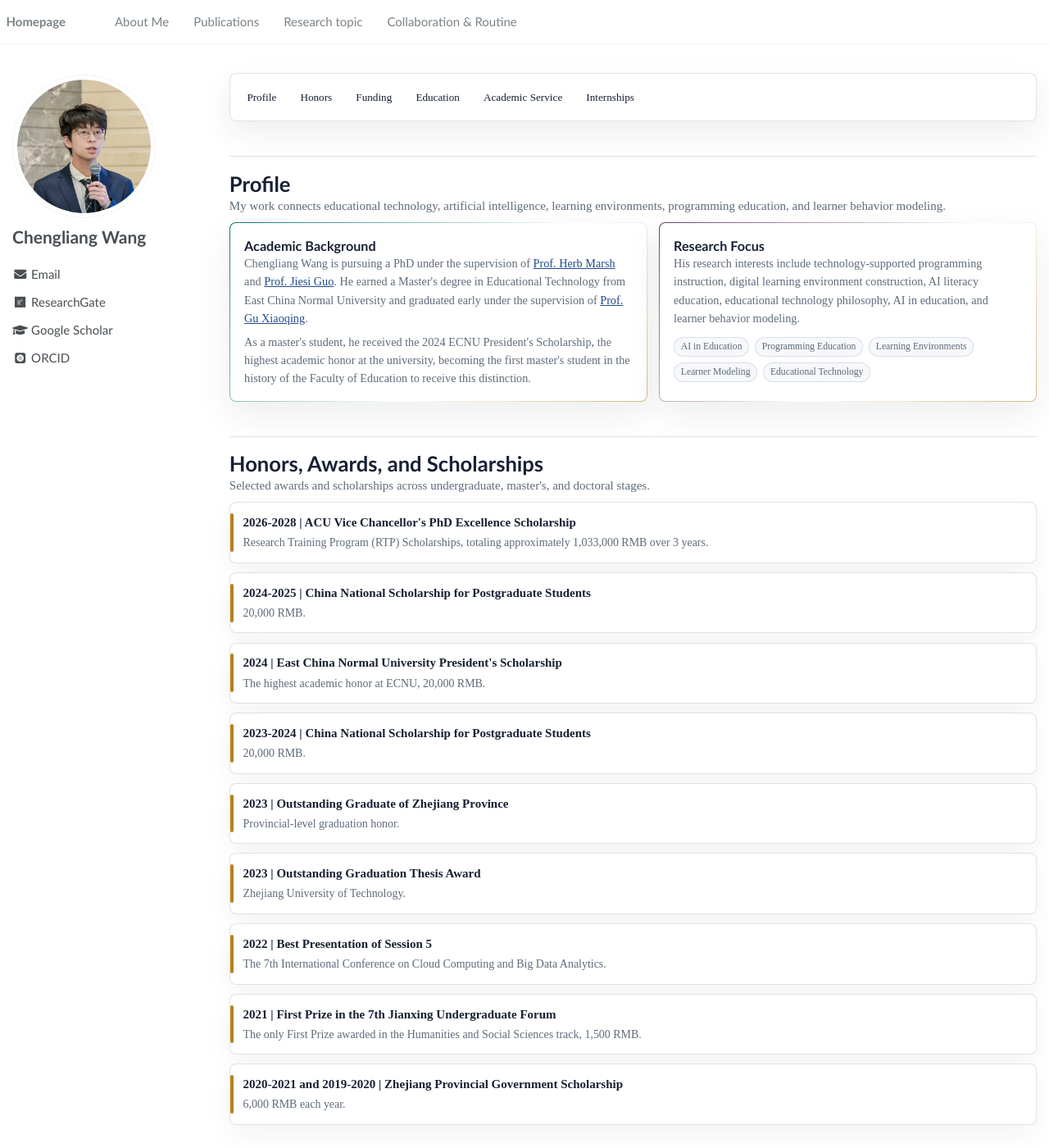
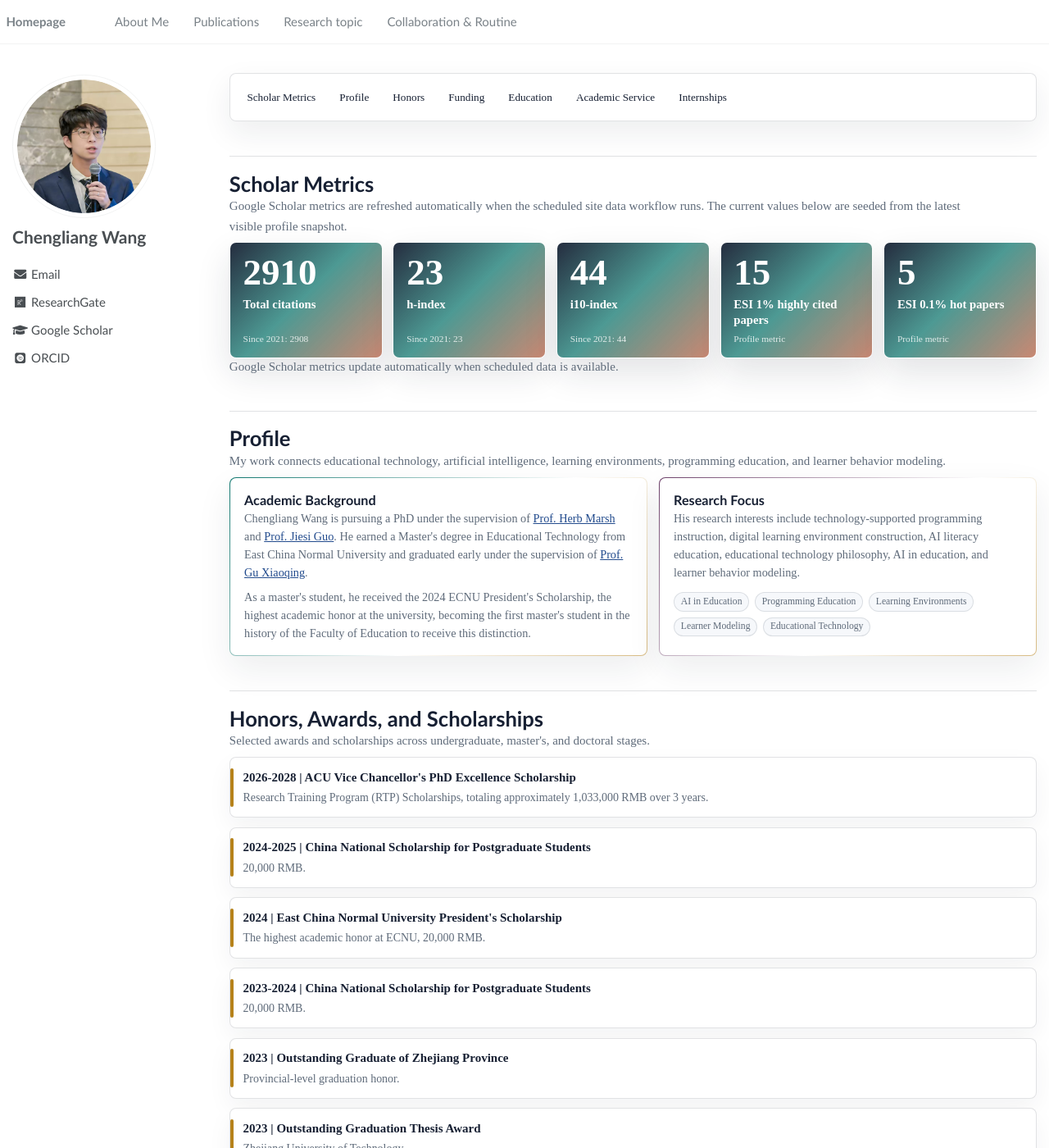
Before and after one commit to wcledutech/wcledutech.github.io, a Jekyll site: the page built from _pages/about.md, in a window 1280 px wide and 1400 px high. Shown: the whole window at 82% size. Built offline with Jekyll 4.4.1, drawn with Linux system fonts in a browser that asks for light colours; some web fonts are replaced.

Commit message:
Add scholar metrics automation

```diff
--- a/_includes/fetch_google_scholar_stats.html
+++ b/_includes/fetch_google_scholar_stats.html
@@ -5,14 +5,49 @@
         {% else %}
         var gsDataBaseUrl = 'https://raw.githubusercontent.com/{{ site.repository }}/'
         {% endif %}
+        function getMetric(data, keys) {
+            for (var i = 0; i < keys.length; i += 1) {
+                if (data[keys[i]] !== undefined && data[keys[i]] !== null) {
+                    return data[keys[i]];
+                }
+            }
+            return null;
+        }
+
+        function setTextById(id, value, prefix) {
+            if (value === null || value === undefined || value === '') {
+                return;
+            }
+            var element = document.getElementById(id);
+            if (element) {
+                element.textContent = (prefix || '') + value;
+            }
+        }
+
         $.getJSON(gsDataBaseUrl + "google-scholar-stats/gs_data.json", function (data) {
-            var totalCitation = data['citedby']
-            document.getElementById('total_cit').innerHTML = totalCitation;
-            var citationEles = document.getElementsByClassName('show_paper_citations')
-            Array.prototype.forEach.call(citationEles, element => {
-                var paperId = element.getAttribute('data')
-                var numCitations = data['publications'][paperId]['num_citations']
-                element.innerHTML = '| Citations: ' + numCitations;
+            var totalCitation = getMetric(data, ['citedby', 'citations', 'total_citations']);
+            var totalCitation5y = getMetric(data, ['citedby5y', 'citedby_5y', 'citations5y']);
+            var hIndex = getMetric(data, ['hindex', 'h_index']);
+            var hIndex5y = getMetric(data, ['hindex5y', 'h_index5y']);
+            var i10Index = getMetric(data, ['i10index', 'i10_index']);
+            var i10Index5y = getMetric(data, ['i10index5y', 'i10_index5y']);
+
+            setTextById('total_cit', totalCitation);
+            setTextById('gs-citations', totalCitation);
+            setTextById('gs-citations-5y', totalCitation5y);
+            setTextById('gs-hindex', hIndex);
+            setTextById('gs-hindex-5y', hIndex5y);
+            setTextById('gs-i10index', i10Index);
+            setTextById('gs-i10index-5y', i10Index5y);
+            setTextById('gs-updated', data['updated'], 'Google Scholar metrics last updated: ');
+
+            var citationEles = document.getElementsByClassName('show_paper_citations');
+            Array.prototype.forEach.call(citationEles, function (element) {
+                var paperId = element.getAttribute('data');
+                if (data['publications'] && data['publications'][paperId]) {
+                    var numCitations = data['publications'][paperId]['num_citations'];
+                    element.textContent = '| Citations: ' + numCitations;
+                }
             });
         });
     })
--- a/_pages/about.md
+++ b/_pages/about.md
@@ -167,6 +167,57 @@ redirect_from:
   line-height: 1.4;
 }
 
+.scholar-grid {
+  display: grid;
+  grid-template-columns: repeat(5, minmax(0, 1fr));
+  gap: .85rem;
+}
+
+.scholar-metric {
+  min-height: 142px;
+  display: flex;
+  flex-direction: column;
+  justify-content: space-between;
+  border: 1px solid transparent;
+  border-radius: 8px;
+  padding: 1rem 1.05rem;
+  background:
+    linear-gradient(135deg, rgba(23,32,51,.94), rgba(15,118,110,.74) 48%, rgba(181,90,60,.72)) padding-box,
+    linear-gradient(135deg, rgba(255,255,255,.42), rgba(255,255,255,.06)) border-box;
+  box-shadow: 0 18px 42px rgba(23,32,51,.12);
+  color: #fff;
+}
+
+.scholar-metric strong {
+  display: block;
+  font-size: clamp(2.1rem, 4vw, 3rem);
+  line-height: .95;
+  letter-spacing: 0;
+}
+
+.scholar-metric div > span {
+  display: block;
+  margin-top: .55rem;
+  font-size: .98rem;
+  font-weight: 700;
+  line-height: 1.25;
+}
+
+.scholar-metric small {
+  display: block;
+  margin-top: .45rem;
+  color: rgba(255,255,255,.82);
+  font-size: .76rem;
+  line-height: 1.35;
+}
+
+.scholar-meta {
+  margin: .8rem 0 0;
+  color: var(--muted);
+  font-size: .86rem;
+  line-height: 1.45;
+}
+
 .award-list,
 .funding-list,
 .service-list {
@@ -207,14 +258,16 @@ redirect_from:
 
 @media (max-width: 900px) {
   .profile-grid,
-  .card-grid {
+  .card-grid,
+  .scholar-grid {
     grid-template-columns: repeat(2, minmax(0, 1fr));
   }
 }
 
 @media (max-width: 620px) {
   .profile-grid,
-  .card-grid {
+  .card-grid,
+  .scholar-grid {
     grid-template-columns: 1fr;
   }
 
@@ -238,6 +291,7 @@ redirect_from:
 
 <div class="about-page">
   <nav class="about-nav" aria-label="About page sections">
+    <a href="#scholar-metrics">Scholar Metrics</a>
     <a href="#profile">Profile</a>
     <a href="#honors">Honors</a>
     <a href="#funding">Funding</a>
@@ -245,6 +299,51 @@ redirect_from:
     <a href="#service">Academic Service</a>
     <a href="#internships">Internships</a>
   </nav>
+
+  <section class="about-section" id="scholar-metrics">
+    <h2>Scholar Metrics</h2>
+    <p class="section-lead">
+      Google Scholar metrics are refreshed automatically when the scheduled site data workflow runs. The current values below are seeded from the latest visible profile snapshot.
+    </p>
+    <div class="scholar-grid" aria-label="Google Scholar and ESI metrics">
+      <article class="scholar-metric">
+        <div>
+          <strong id="gs-citations">2910</strong>
+          <span>Total citations</span>
+        </div>
+        <small>Since 2021: <span id="gs-citations-5y">2908</span></small>
+      </article>
+      <article class="scholar-metric">
+        <div>
+          <strong id="gs-hindex">23</strong>
+          <span>h-index</span>
+        </div>
+        <small>Since 2021: <span id="gs-hindex-5y">23</span></small>
+      </article>
+      <article class="scholar-metric">
+        <div>
+          <strong id="gs-i10index">44</strong>
+          <span>i10-index</span>
+        </div>
+        <small>Since 2021: <span id="gs-i10index-5y">44</span></small>
+      </article>
+      <article class="scholar-metric">
+        <div>
+          <strong>15</strong>
+          <span>ESI 1% highly cited papers</span>
+        </div>
+        <small>Profile metric</small>
+      </article>
+      <article class="scholar-metric">
+        <div>
+          <strong>5</strong>
+          <span>ESI 0.1% hot papers</span>
+        </div>
+        <small>Profile metric</small>
+      </article>
+    </div>
+    <p class="scholar-meta" id="gs-updated">Google Scholar metrics update automatically when scheduled data is available.</p>
+  </section>
 
   <section class="about-section" id="profile">
     <h2>Profile</h2>
```
Also changed, not shown: google_scholar_crawler/main.py (+5 -3 lines), .github/workflows/google-scholar-stats.yml (added).
